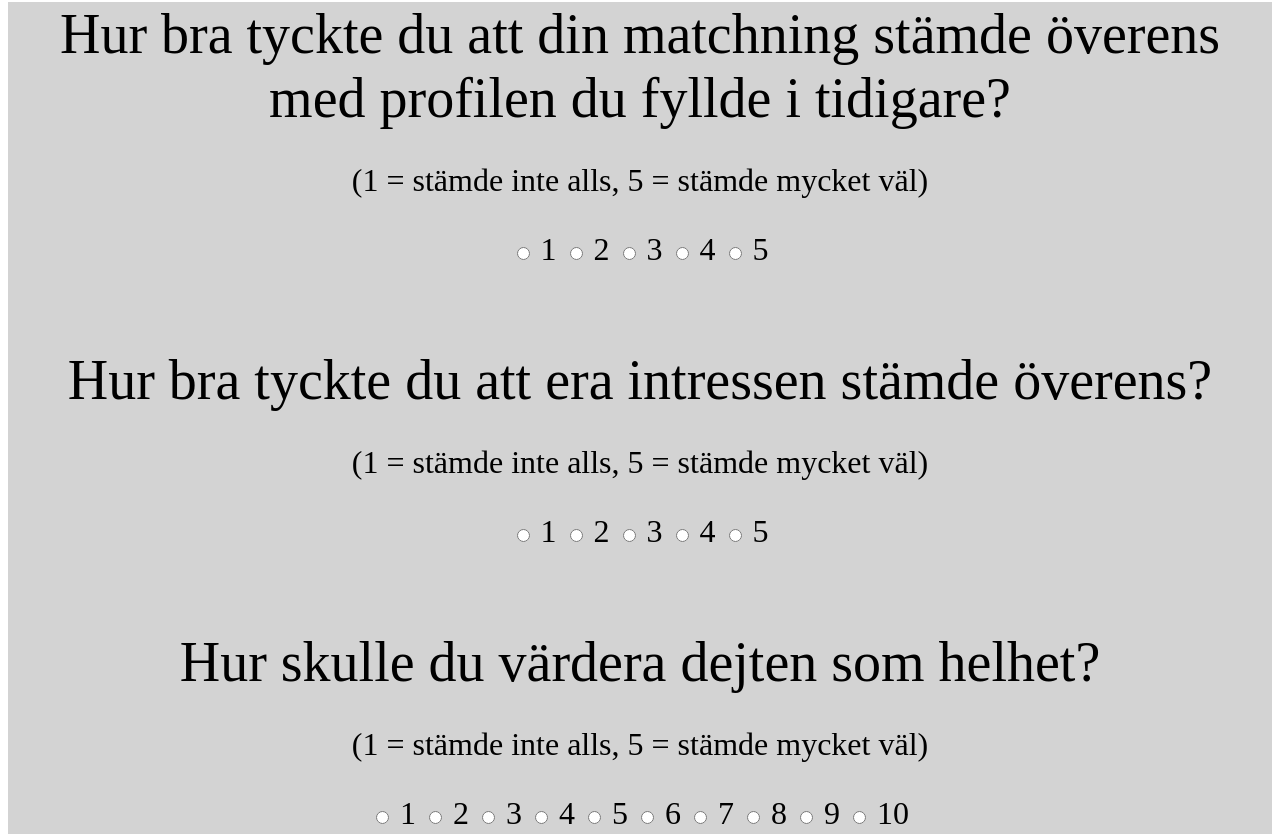
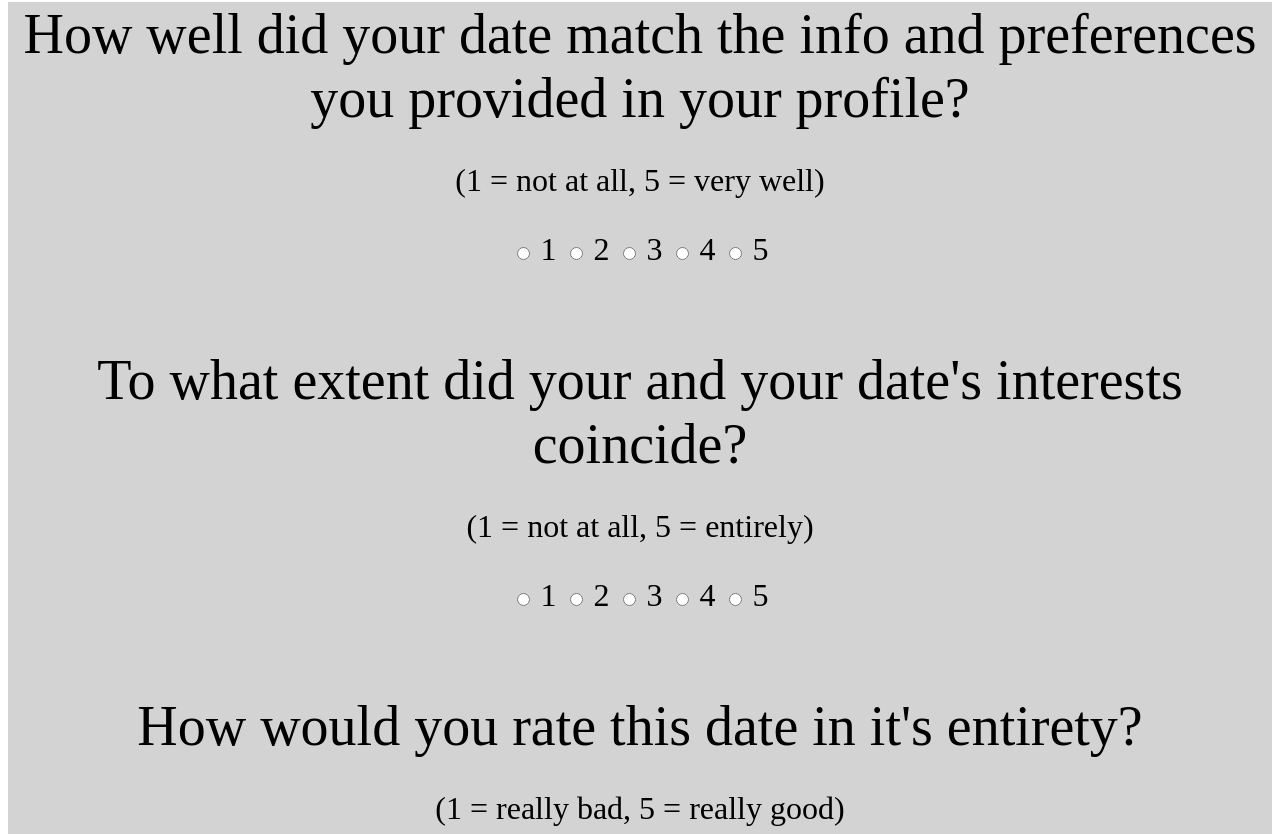
Before and after one commit to erno3194/System-of-a-Design, a website: page views/evaluation.html in a window 1280 px wide. Shown: the part 534-1368 px from the top of the page. Drawn offline with nearby package versions, Linux system fonts and the light colour scheme; files whose address does not match are found by name.

Commit message:
Nu på engelska!

```diff
--- a/views/evaluation.html
+++ b/views/evaluation.html
@@ -33,8 +33,8 @@
           <div id="formDiv">
             <div id="questionDiv">
             <div id="matchning">
-              <label id="question">Hur bra tyckte du att din matchning stämde överens med profilen du fyllde i tidigare?</label>
-                <p id="rateScale">(1 = stämde inte alls, 5 = stämde mycket väl)</p>
+              <label id="question">How well did your date match the info and preferences you provided in your profile?</label>
+                <p id="rateScale">(1 = not at all, 5 = very well)</p>
               <p id="radioButtons">
                   <input v-model="match" type="radio" name="matching" value="1" id="one">
                   <label id="matchOneID" for="one">1</label>
@@ -50,8 +50,8 @@
               </div>
 
               <div id="interest">
-                <label id="question">Hur bra tyckte du att era intressen stämde överens?</label>
-                <p id="rateScale">(1 = stämde inte alls, 5 = stämde mycket väl)</p>
+                <label id="question">To what extent did your and your date's interests coincide?</label>
+                <p id="rateScale">(1 = not at all, 5 = entirely)</p>
                 <p id="radioButtons">
                     <input v-model="interests" type="radio" name="inter" value="1" id="one">
                     <label id="interOneID" for="one">1</label>
@@ -67,8 +67,8 @@
                 </div>
 
                 <div id="allRate">
-                  <label id="question">Hur skulle du värdera dejten som helhet?</label>
-                    <p id="rateScale">(1 = stämde inte alls, 5 = stämde mycket väl)</p>
+                  <label id="question">How would you rate this date in it's entirety?</label>
+                    <p id="rateScale">(1 = really bad, 5 = really good)</p>
                   <p id="radioButtons">
                       <input v-model="rating" type="radio" name="rate" value="1" id="one">
                       <label id="rateOneID" for="one">1</label>
```
